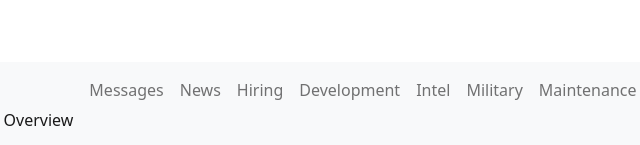
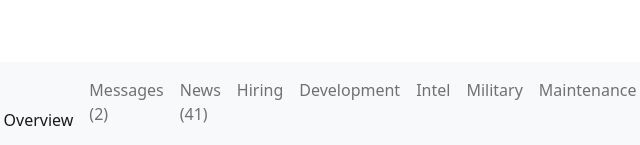
Before and after one commit to timster83/timster83.github.io, a plain HTML site: page index.html in a window 1280 px wide. Shown: the part 652-797 px from the top of the page, 131-771 px from the left. Drawn offline with nearby package versions, Linux system fonts and the light colour scheme.

Commit message:
Update index.html

```diff
--- a/index.html
+++ b/index.html
@@ -25,10 +25,10 @@
                 <a class="nav-link active" aria-current="page" href="#">Overview</a>
               </li>
               <li class="nav-item">
-                <a class="nav-link" href="#">Messages</a>
+                <a class="nav-link" href="#">Messages (2)</a>
               </li>
               <li class="nav-item">
-                <a class="nav-link" href="#">News</a>
+                <a class="nav-link" href="#">News (41)</a>
               </li>
               <hr class="d-block d-sm-none">
               <li class="nav-item">
```
